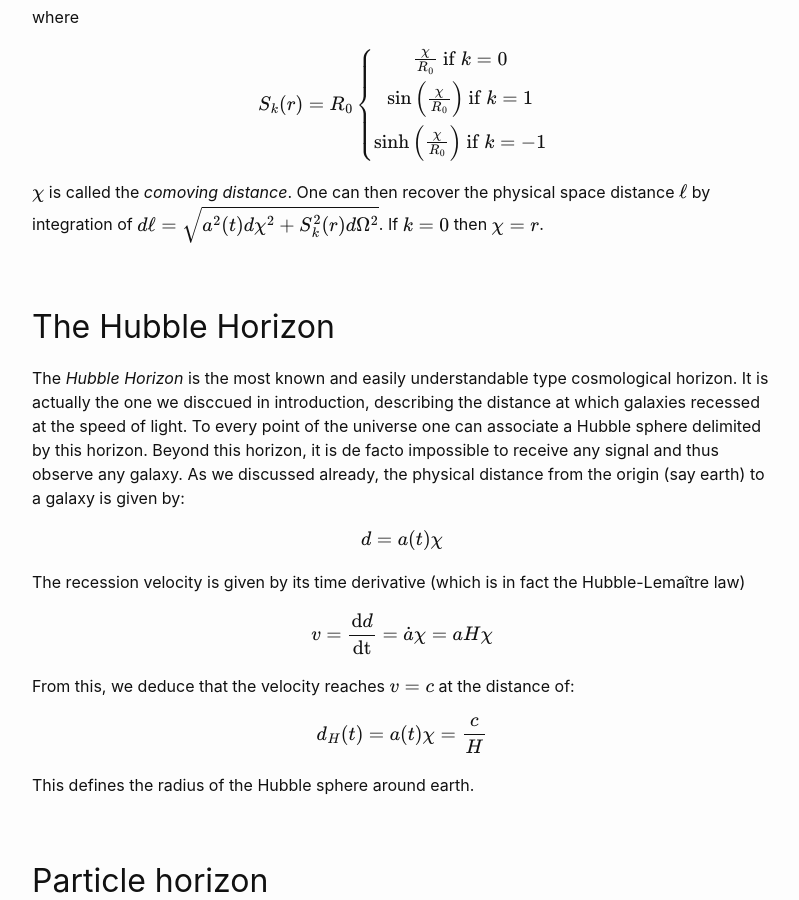
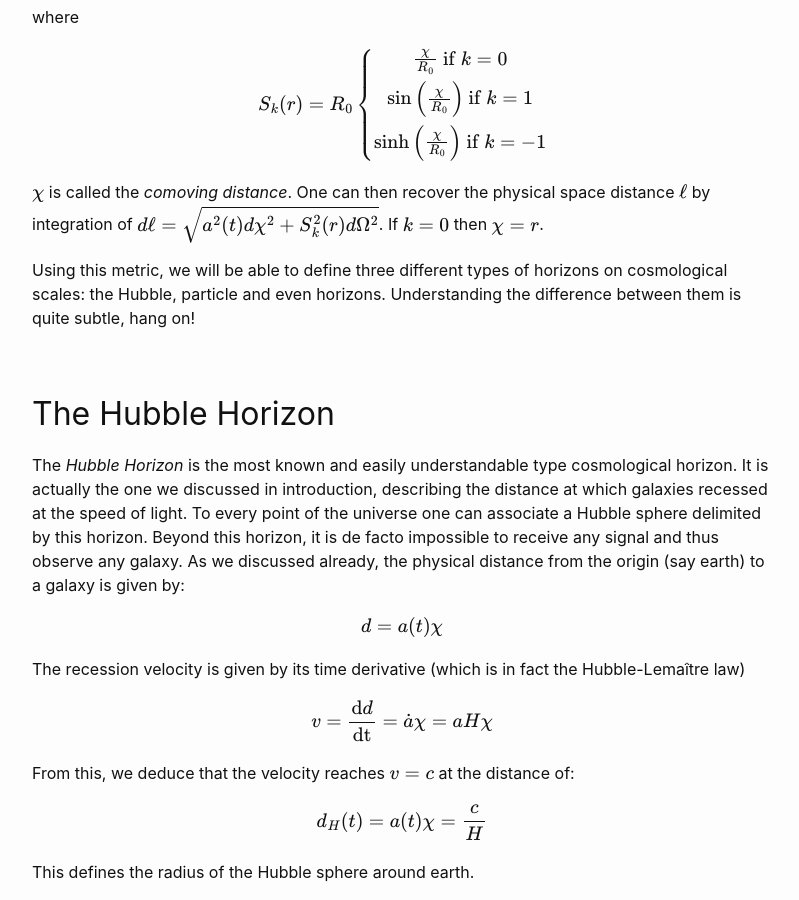
Before and after one commit to YoloNomy/YoloNomy.github.io, a Jekyll site: the page built from codes/cosmo/horizons.md, in a window 1280 px wide and 900 px high, scrolled down 911 px. Shown: the whole window, without its empty margins (238-1037 px from the left). Built offline with Jekyll 4.4.1, drawn with Linux system fonts in a browser that asks for light colours; formulas are drawn with MathJax 3.

Commit message:
Update horizons.md

```diff
--- a/codes/cosmo/horizons.md
+++ b/codes/cosmo/horizons.md
@@ -37,9 +37,11 @@ $$
 $\chi$ is called the *comoving distance*. One can then recover the physical space distance $\ell$ by integration of $d\ell = \sqrt{a^2(t)d\chi^2 + S_k^2(r) d\Omega^2} $.
 If $k=0$ then $\chi = r$.
 
+Using this metric, we will be able to define three different types of horizons on cosmological scales: the Hubble, particle and even horizons. Understanding the difference between them is quite subtle, hang on!
+
 ## The Hubble Horizon
 
-The *Hubble Horizon* is the most known and easily understandable type cosmological horizon. It is actually the one we disccued in introduction, describing the distance at which galaxies recessed at the speed of light. To every point of the universe one can associate a Hubble sphere delimited by this horizon. Beyond this horizon, it is de facto impossible to receive any signal and thus observe any galaxy.
+The *Hubble Horizon* is the most known and easily understandable type cosmological horizon. It is actually the one we discussed in introduction, describing the distance at which galaxies recessed at the speed of light. To every point of the universe one can associate a Hubble sphere delimited by this horizon. Beyond this horizon, it is de facto impossible to receive any signal and thus observe any galaxy.
 As we discussed already, the physical distance from the origin (say earth) to a galaxy is given by:
 
 $$
```
